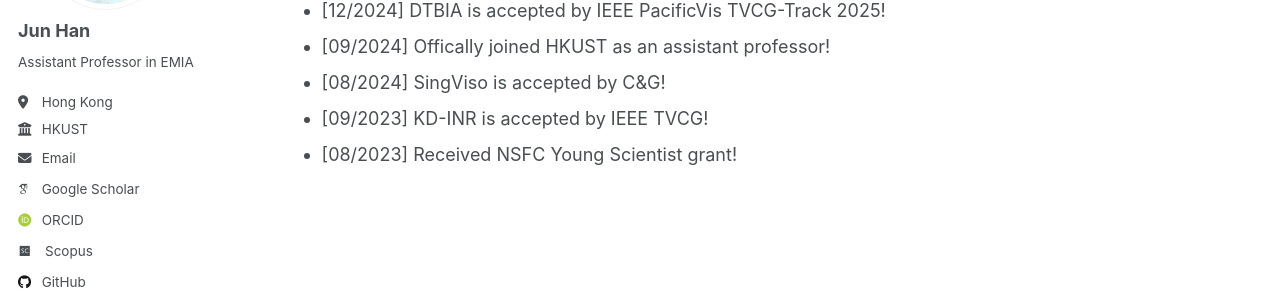
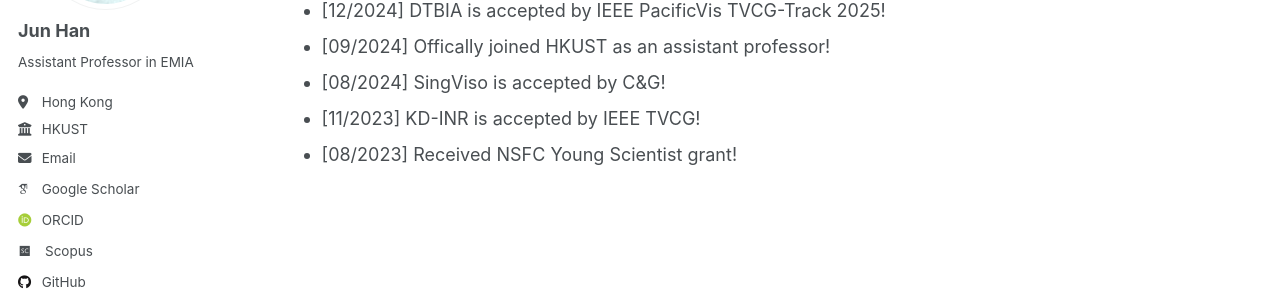
Before and after one commit to stevenhan1991/stevenhan1991.github.io, a Jekyll site: the page built from _pages/about.md, in a window 1280 px wide and 900 px high, scrolled down 962 px. Shown: the part 334-634 px from the top of the window. Built offline with Jekyll 4.4.1, drawn with Linux system fonts in a browser that asks for light colours; some web fonts are replaced.

Commit message:
Update about.md

```diff
--- a/_pages/about.md
+++ b/_pages/about.md
@@ -35,6 +35,6 @@ Materials include: CV (education background, academic ranking, list of papers/pr
   <li>[12/2024] DTBIA is accepted by IEEE PacificVis TVCG-Track 2025!</li>
   <li>[09/2024] Offically joined HKUST as an assistant professor!</li>
   <li>[08/2024] SingViso is accepted by C&G!</li>
-  <li>[09/2023] KD-INR is accepted by IEEE TVCG!</li>
+  <li>[11/2023] KD-INR is accepted by IEEE TVCG!</li>
   <li>[08/2023] Received NSFC Young Scientist grant!</li>
 </ul>
```
